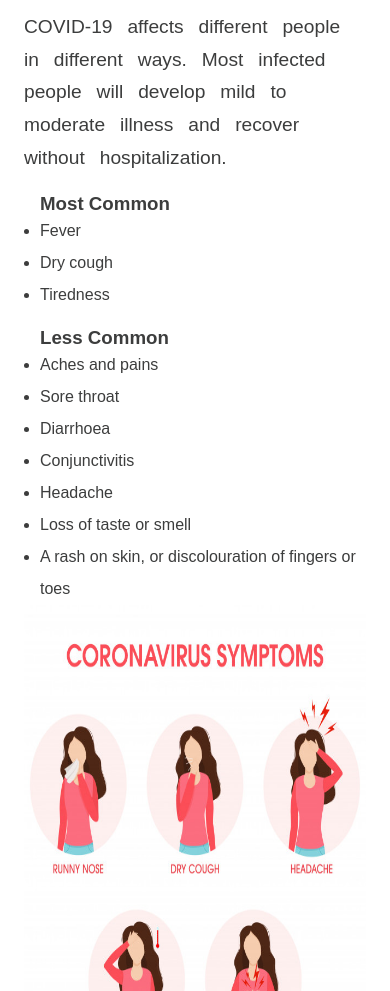
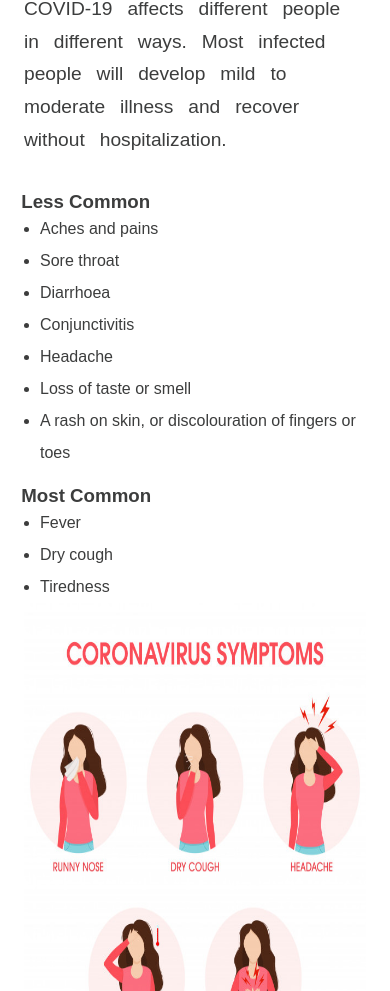
Before and after one commit to adebammytayo123/COVID-19, a React (Create React App) app: page / in a window 390 px wide. Shown: the part 4221-5212 px from the top of the page. Built offline with nearby package versions, Linux system fonts and the light colour scheme.

Commit message:
improved the styling in overview and symptoms

```diff
--- a/src/components/Overview/Overview.css
+++ b/src/components/Overview/Overview.css
@@ -68,7 +68,4 @@
     margin-top: 2em;
     width: 100%;
   }
-  .learn-more-button {
-    width: 30%;
-  }
 }
--- a/src/components/Symptoms/Symptoms.css
+++ b/src/components/Symptoms/Symptoms.css
@@ -29,10 +29,9 @@
     justify-content: space-between;
     margin-left: 1em;
 }
+.less-common h3,
 .most-common h3 {
-    color: #3c3d3d;
-}
-.less-common h3 {
+    margin-left: -1em;
     color: #3c3d3d;
 }
 ul {
@@ -60,4 +59,7 @@ ul {
     .symptoms-image img {
         width: 100%;
     }
+    .most-common {
+        margin-top: 1em;
+    }
 }
--- a/src/components/Symptoms/Symptoms.js
+++ b/src/components/Symptoms/Symptoms.js
@@ -9,15 +9,7 @@ const Symptoms = () => {
                 <h1 className="symptoms-title">Symptoms</h1>
                 <p className="symptoms-desc">COVID-19 affects different people in different ways. Most infected people will develop mild to moderate illness and recover without hospitalization.</p>
                 <div className="symptoms-list">
-                    <div className="most-common">
-                        <h3>Most Common</h3>
-                        <ul>
-                         <li>Fever</li>
-                         <li>Dry cough</li>
-                         <li>Tiredness </li>
-                        </ul>
-                    </div>
-                    <div className="less-common">
+                <div className="less-common">
                     <h3>Less Common</h3>
                         <ul>
                             <li>Aches and pains</li>
@@ -27,6 +19,14 @@ const Symptoms = () => {
                             <li>Headache</li>
                             <li>Loss of taste or smell</li>
                             <li>A rash on skin, or discolouration of fingers or toes</li>
+                        </ul>
+                    </div>
+                    <div className="most-common">
+                        <h3>Most Common</h3>
+                        <ul>
+                         <li>Fever</li>
+                         <li>Dry cough</li>
+                         <li>Tiredness </li>
                         </ul>
                     </div>
                </div>
```
